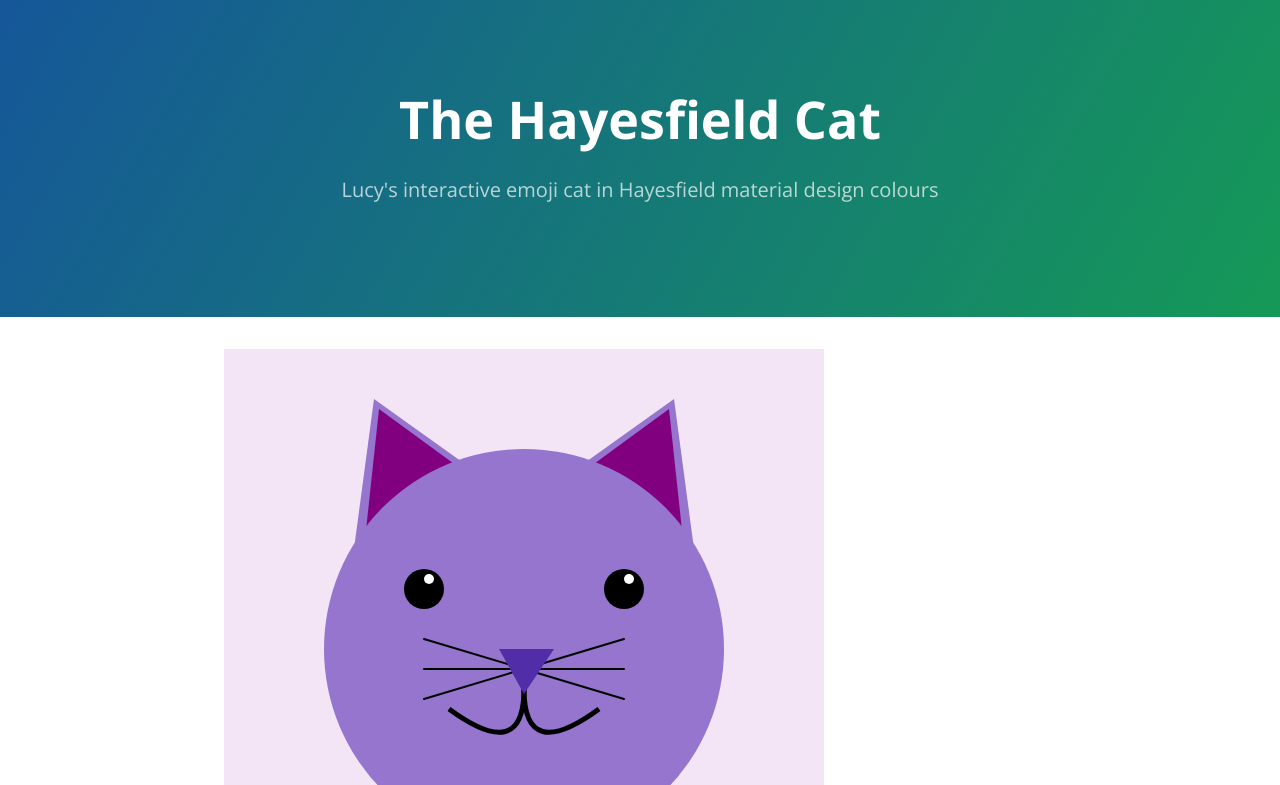
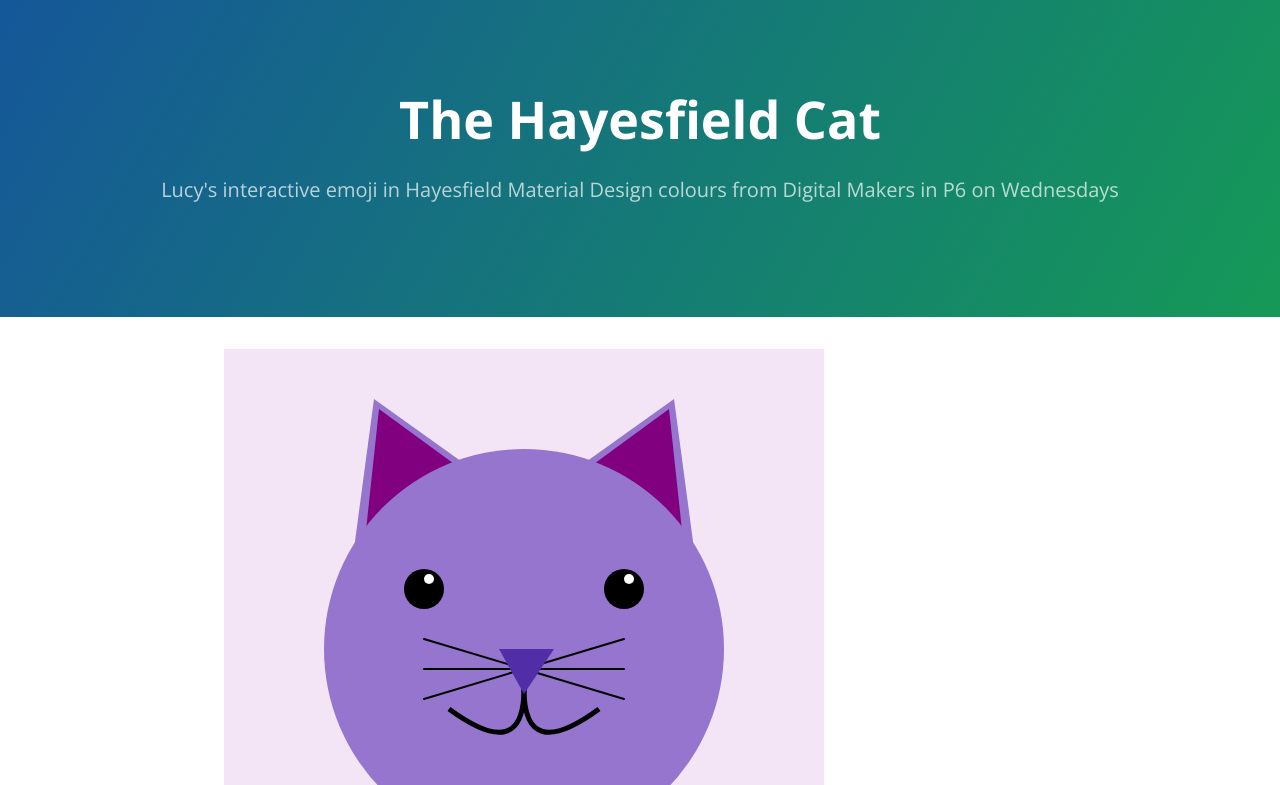
Before and after one commit to Teach-Programming/HayesfieldCat, a plain HTML site: page index.html in a window 1280 px wide. Shown: the top 785 px of the page. Drawn offline with nearby package versions, Linux system fonts and the light colour scheme.

Commit message:
Update index.html

```diff
--- a/index.html
+++ b/index.html
@@ -13,7 +13,7 @@
   <body>
     <section class="page-header">
       <h1 class="project-name">The Hayesfield Cat</h1>
-      <h2 class="project-tagline">Lucy&#39;s interactive emoji cat in Hayesfield material design colours</h2>
+      <h2 class="project-tagline">Lucy&#39;s interactive emoji in Hayesfield Material Design colours from Digital Makers in P6 on Wednesdays</h2>
     </section>
 
     <section class="main-content">
```
